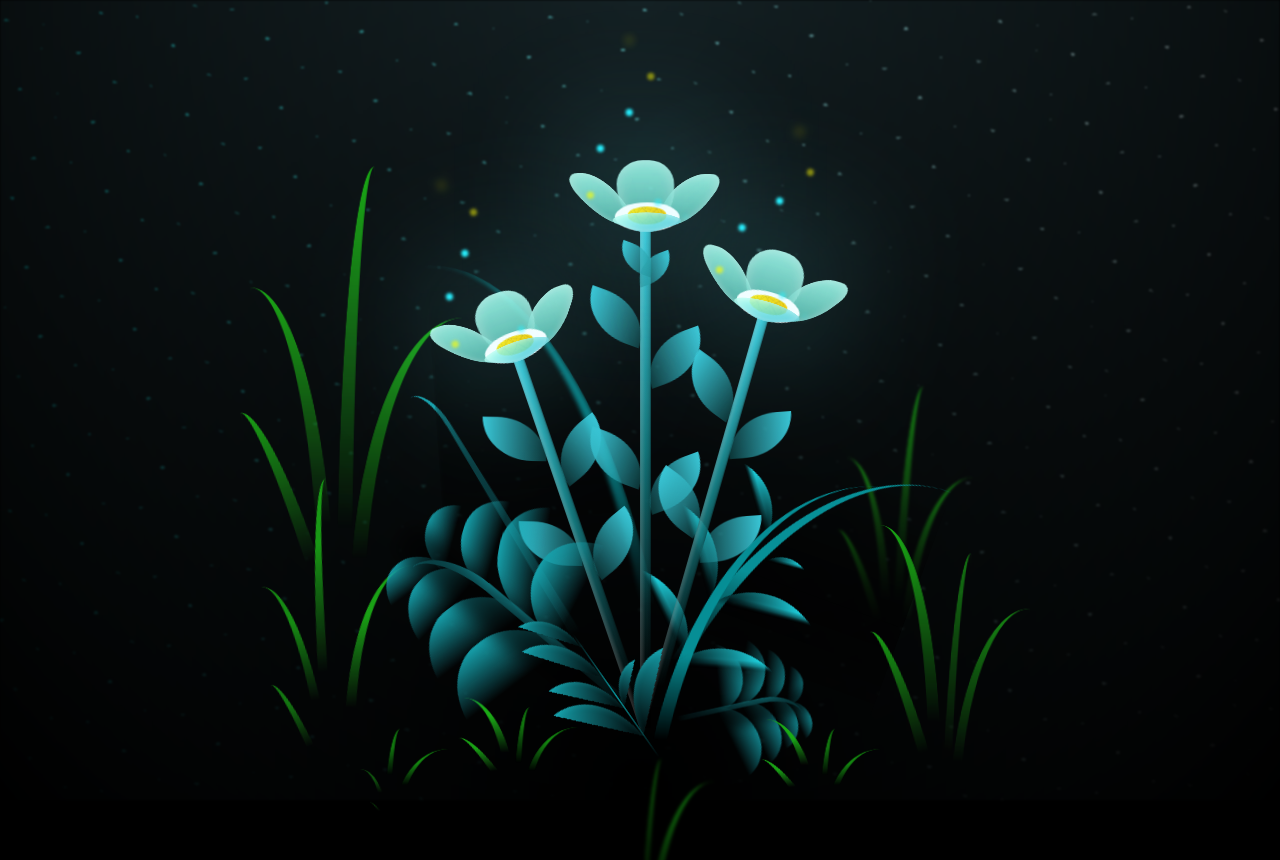
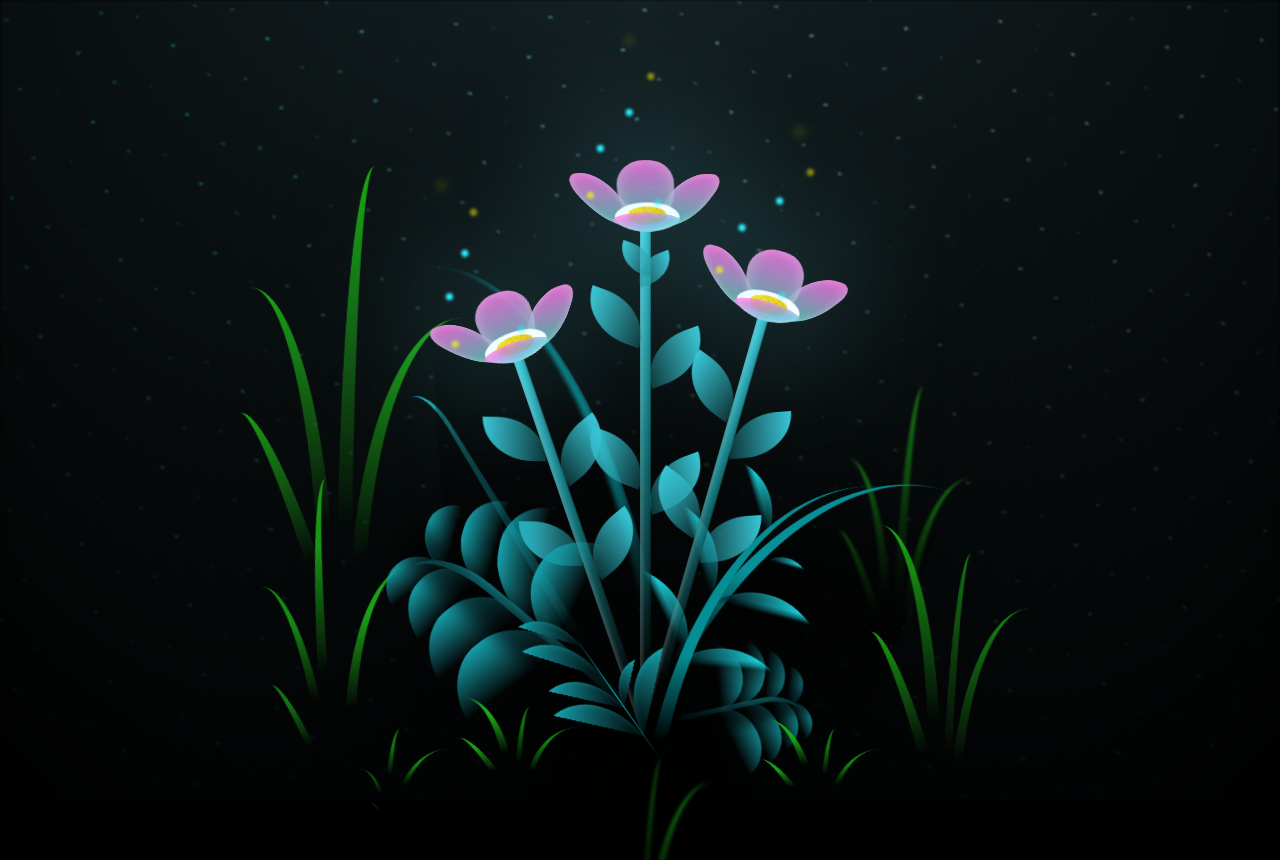
Before and after one commit to kerberosilicious/kerberosilicious.github.io, a plain HTML site: page index.html in a window 1280 px wide. Shown: the top 860 px of the page. Drawn offline with Linux system fonts and the light colour scheme.

Commit message:
Add files via upload

```diff
--- a/css/main.css
+++ b/css/main.css
@@ -164,8 +164,8 @@ body {
   width: 8vmin;
   height: 11vmin;
   border-radius: 51% 49% 47% 53%/44% 45% 55% 69%;
-  background-color: #a7ffee;
-  background-image: linear-gradient(to top, #54b8aa, #a7ffee);
+  background-color: #ff63dd;
+  background-image: linear-gradient(to top, #54b8aa, #ff63dd);
   transform-origin: bottom center;
   opacity: 0.9;
   box-shadow: inset 0 0 2vmin rgba(255, 255, 255, 0.5);
@@ -185,7 +185,7 @@ body {
   transform-origin: bottom left;
   border-radius: 4vmin 10vmin 4vmin 4vmin;
   transform: translate(0%, 18%) rotateX(70deg) rotate(-43deg);
-  background-image: linear-gradient(to top, #39c6d6, #a7ffee);
+  background-image: linear-gradient(to top, #39c6d6, #ff63dd);
   z-index: 1;
   opacity: 0.8;
 }
```
